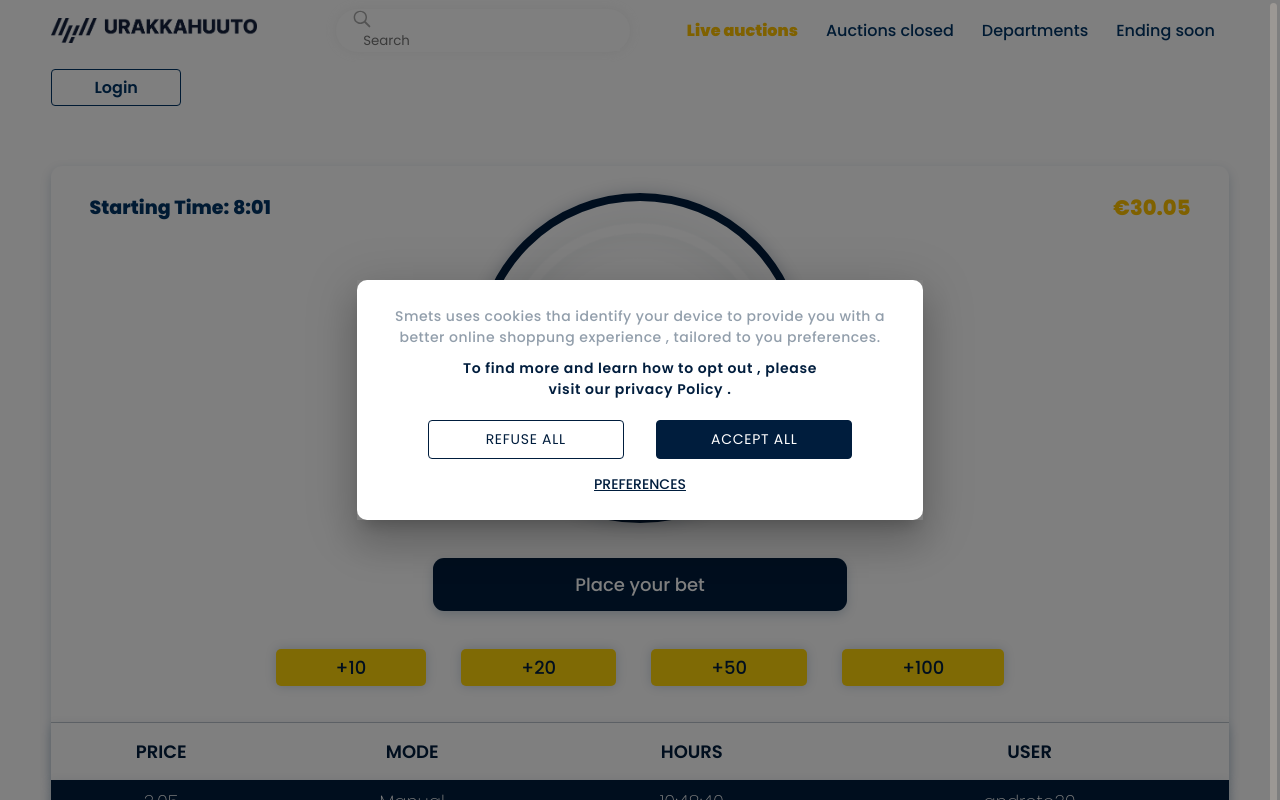
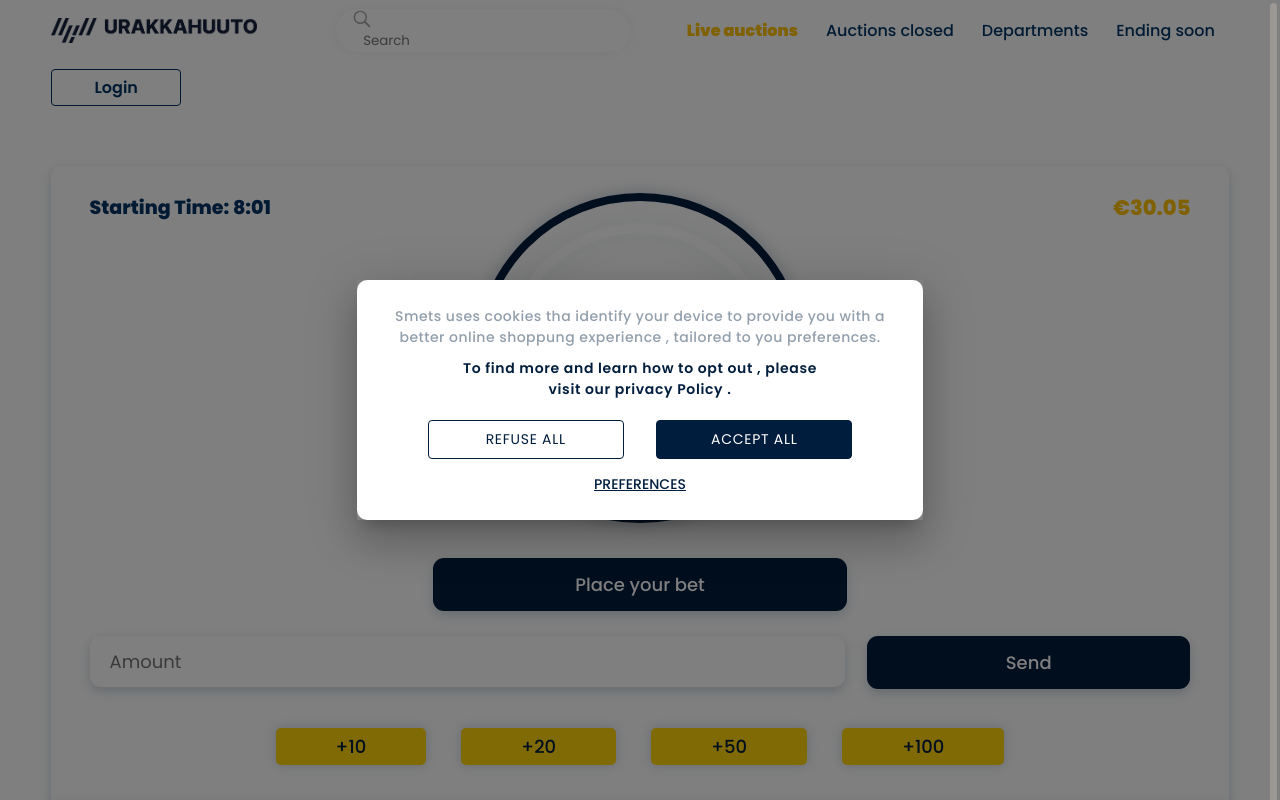
Before and after one commit to nashbe26/bid-frontend, a React (Create React App) app: page /live-auctions/549651894 in a window 1280 px wide. Shown: the top 800 px of the page. Built offline with nearby package versions, Linux system fonts and the light colour scheme.

Commit message:
input amount

```diff
--- a/src/pages/AuctionLive/MakeAuction/MakeAuction.jsx
+++ b/src/pages/AuctionLive/MakeAuction/MakeAuction.jsx
@@ -53,6 +53,11 @@ const ButtonsSelects = () => {
     <Flex className={styles.buttons_selects}>
       <Button className={styles.place_bet}>Place your bet</Button>
 
+      <Flex flex="between" className={styles.amount}>
+        <input type="text" placeholder="Amount" />
+        <Button className={styles.send}>Send</Button>
+      </Flex>
+
       <Flex className={styles.choises}>
         <Button className={styles.choise}>+10</Button>
         <Button className={styles.choise}>+20</Button>
--- a/src/pages/AuctionLive/MakeAuction/MakeAuction.module.scss
+++ b/src/pages/AuctionLive/MakeAuction/MakeAuction.module.scss
@@ -115,6 +115,35 @@
     box-shadow: 0px 4px 11px 0px rgba(0, 53, 102, 0.2);
   }
 
+  .amount {
+    flex-wrap: nowrap;
+    align-items: flex-start;
+    width: 100%;
+    padding: 2vw 3vw 0px 3vw;
+
+    .send {
+      background-color: var(--blue-dark);
+      font-size: 18px;
+      font-weight: 400;
+      padding: 12px 0px;
+      width: 30%;
+      border-radius: 11px;
+      box-shadow: 0px 4px 11px 0px rgba(0, 53, 102, 0.2);
+    }
+
+    input {
+      width: 70%;
+      border-radius: 11px;
+      padding: 12px 20px;
+      margin: 0px 2% 0px 0px;
+      font-size: 18px;
+      font-weight: 300;
+      box-shadow: 0px 4px 11px 0px rgba(0, 53, 102, 0.2);
+      outline: none;
+      border: none;
+    }
+  }
+
   .choises {
     margin-top: 3vw;
     width: 100%;
```
